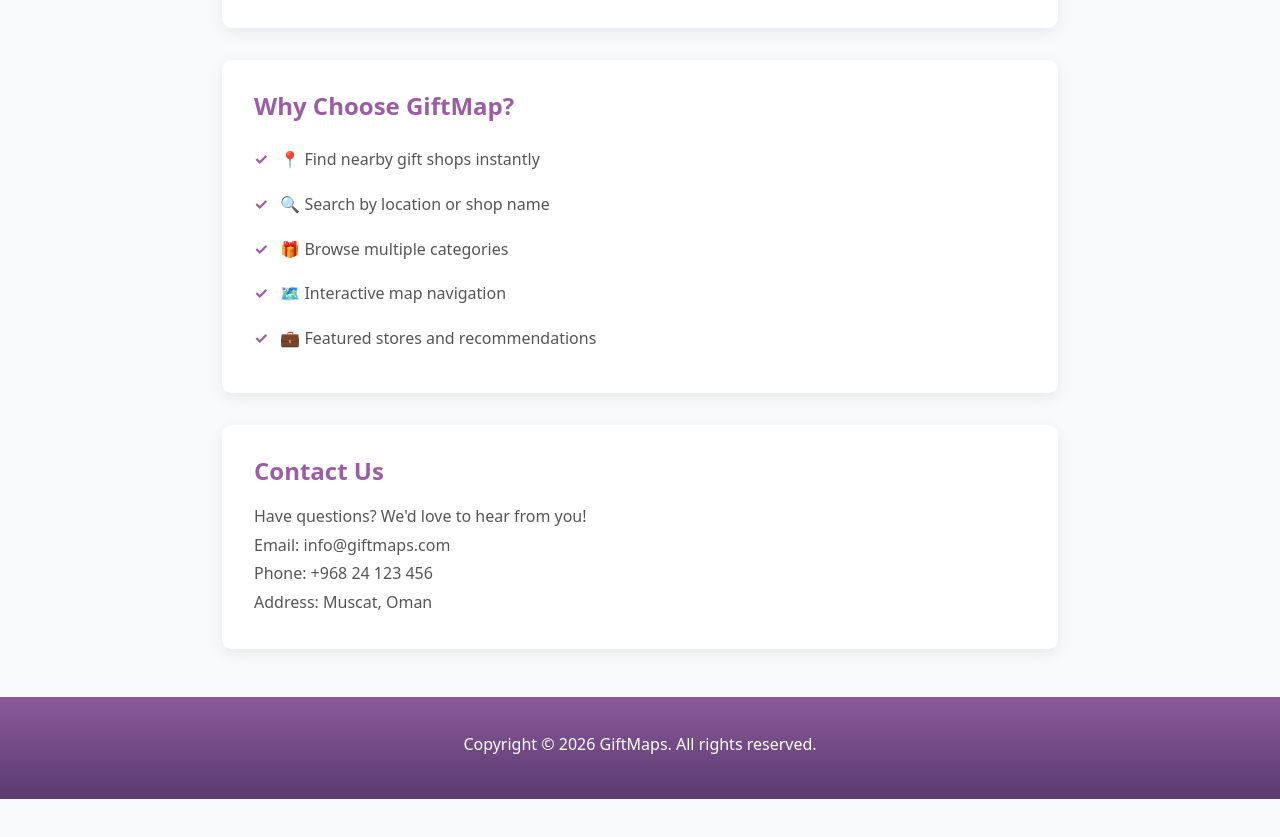
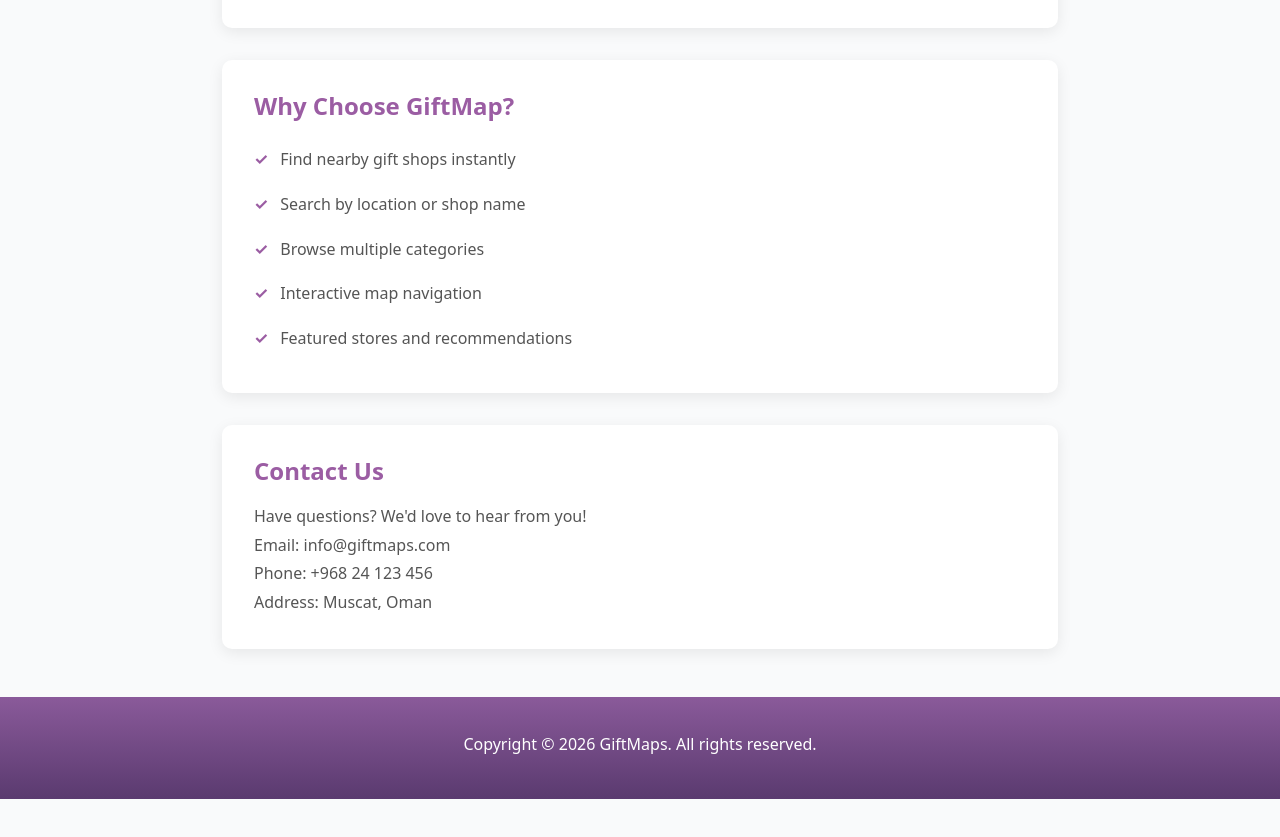
Before and after one commit to nsz11/GiftMapU, a React (Vite) app in the folder client/: page /about in a window 1280 px wide. Shown: the part 840-1677 px from the top of the page. Built offline with nearby package versions, Linux system fonts and the light colour scheme; sample sign-in values are in the browser's storage.

Commit message:
Update About.jsx

```diff
--- a/client/src/components/About.jsx
+++ b/client/src/components/About.jsx
@@ -30,11 +30,11 @@ const About = () => {
         <div className="about-section">
           <h2>Why Choose GiftMap?</h2>
           <ul>
-            <li>📍 Find nearby gift shops instantly</li>
-            <li>🔍 Search by location or shop name</li>
-            <li>🎁 Browse multiple categories</li>
-            <li>🗺️ Interactive map navigation</li>
-            <li>💼 Featured stores and recommendations</li>
+            <li> Find nearby gift shops instantly</li>
+            <li> Search by location or shop name</li>
+            <li> Browse multiple categories</li>
+            <li> Interactive map navigation</li>
+            <li> Featured stores and recommendations</li>
           </ul>
         </div>
 
```
